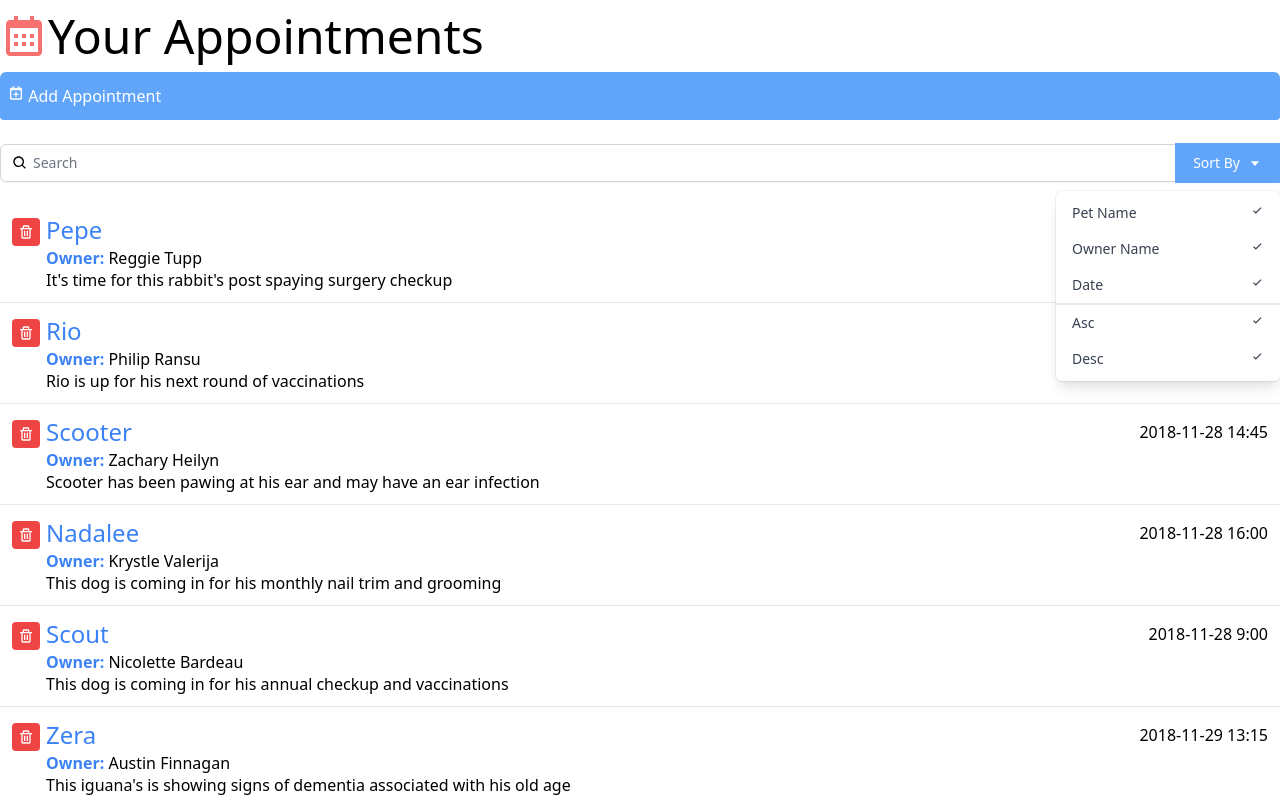
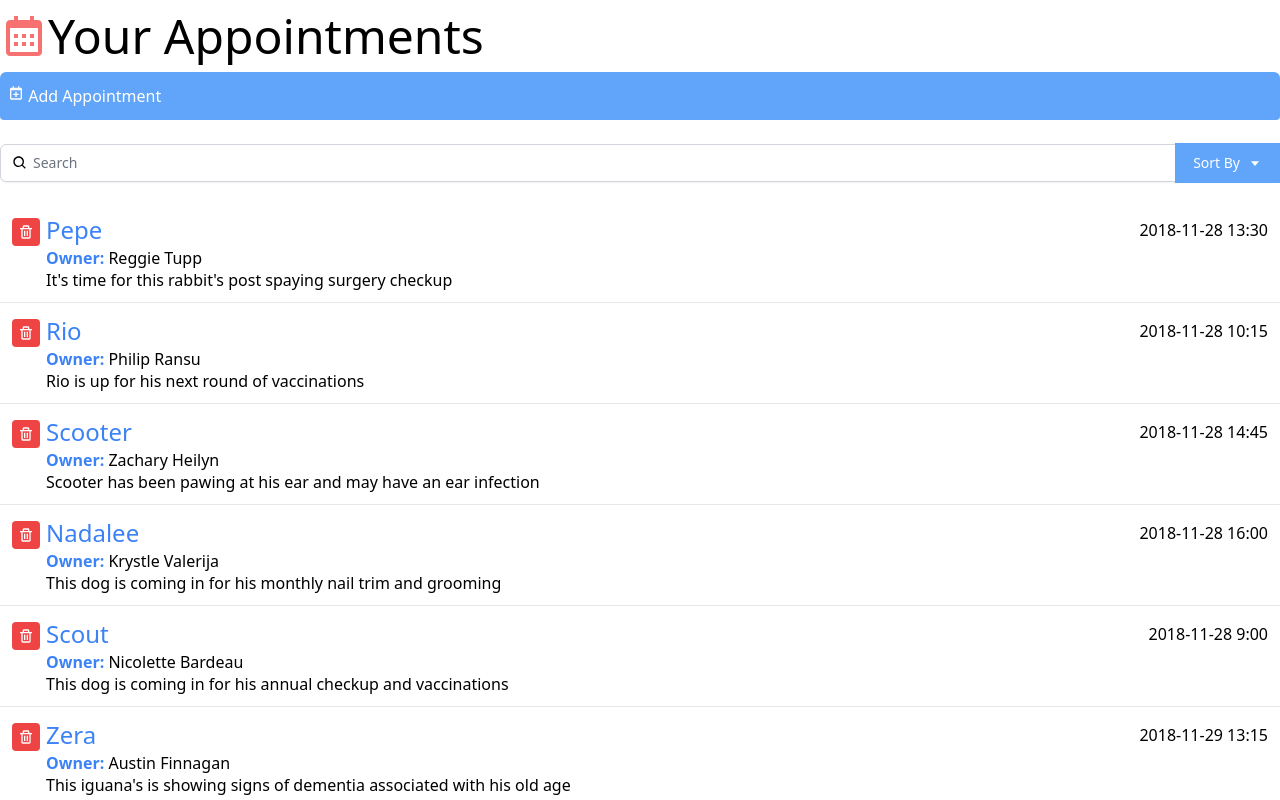
Before and after one commit to viveksrao/reactjs-building-interface, a React (Create React App) app: page / in a window 1280 px wide. Shown: the top 800 px of the page. Built offline with nearby package versions, Linux system fonts and the light colour scheme.

Commit message:
Passing state and hiding components

```diff
--- a/src/components/Search.js
+++ b/src/components/Search.js
@@ -1,6 +1,10 @@
+import { useState } from 'react';
 import { BiSearch, BiCaretDown, BiCheck } from 'react-icons/bi';
 
-const DropDown = () => {
+const DropDown = ({ toggle }) => {
+  if (!toggle) {
+    return null;
+  }
   return (
     <div
       className='origin-top-right absolute right-0 mt-2 w-56
@@ -48,6 +52,7 @@ const DropDown = () => {
 };
 
 const Search = () => {
+  let [toggleSort, setToggleSort] = useState(false);
   return (
     <div className='py-5'>
       <div className='mt-1 relative rounded-md shadow-sm'>
@@ -66,6 +71,9 @@ const Search = () => {
         <div className='absolute inset-y-0 right-0 flex items-center'>
           <div>
             <button
+              onClick={() => {
+                setToggleSort(!toggleSort);
+              }}
               type='button'
               className='justify-center px-4 py-2 bg-blue-400 border-2 border-blue-400 text-sm text-white hover:bg-blue-700 focus:outline-none focus:ring-2 focus:ring-offset-2 flex items-center'
               id='options-menu'
@@ -74,7 +82,7 @@ const Search = () => {
             >
               Sort By <BiCaretDown className='ml-2' />
             </button>
-            <DropDown />
+            <DropDown toggle={toggleSort} />
           </div>
         </div>
       </div>
```
